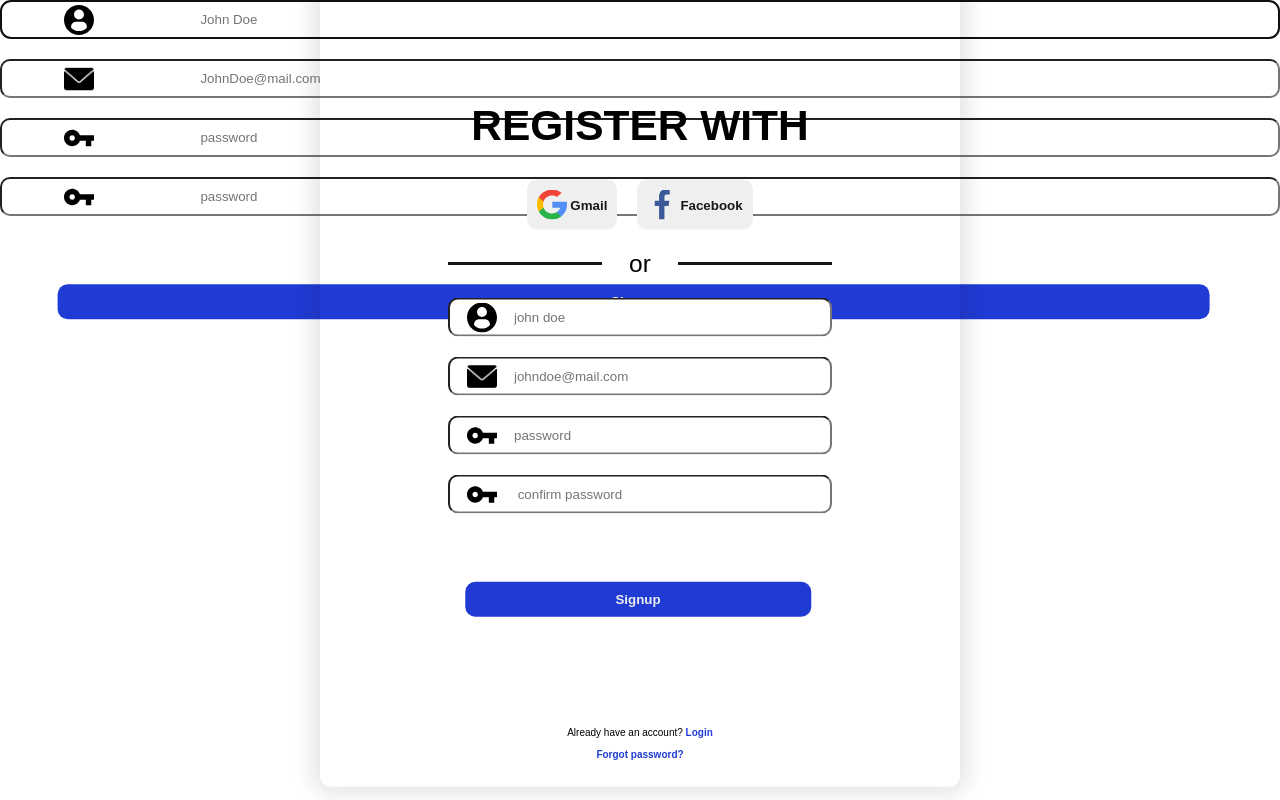
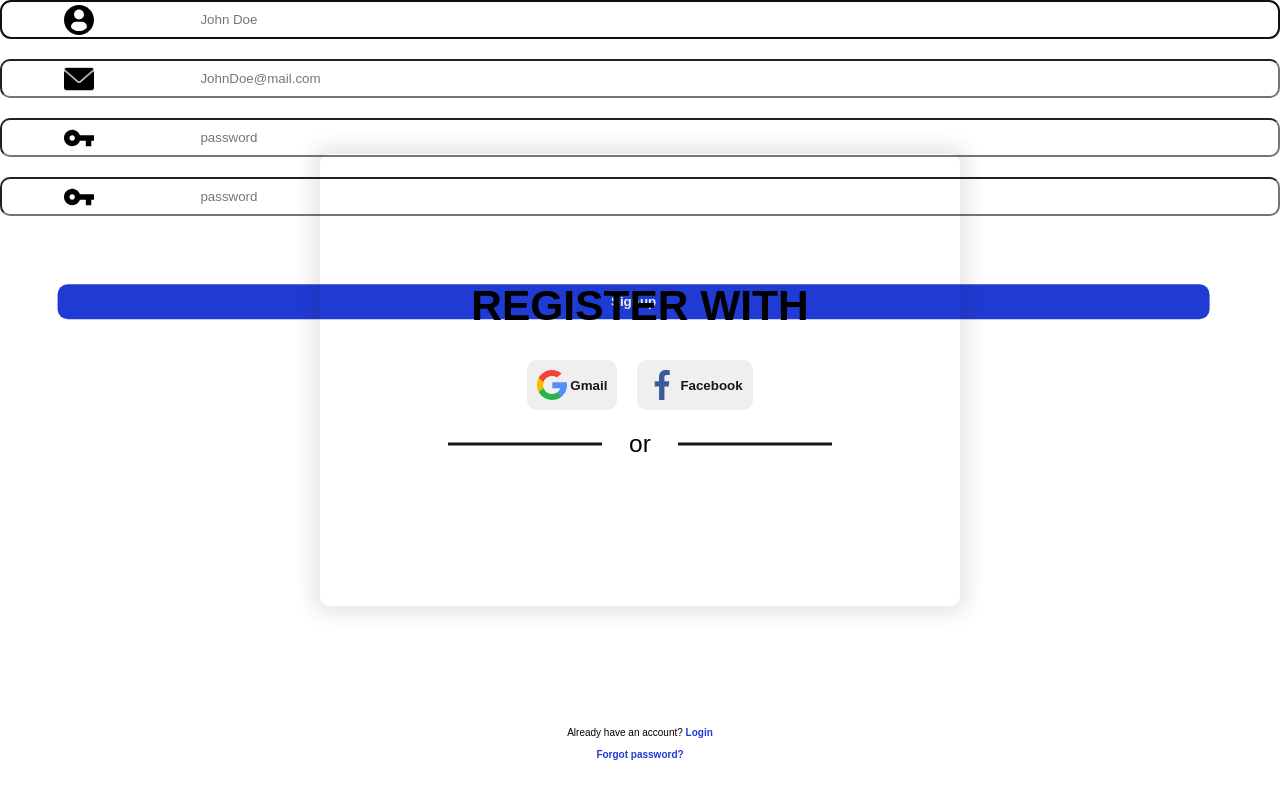
Before and after one commit to mobinpardazesh/cando, a Django app: page /signup/ in a window 1280 px wide. Run offline with Django 4.2, Linux system fonts and the light colour scheme; some libraries are stand-ins or nearby versions.

Commit message:
1402/5/21

```diff
--- a/templates/signup.html
+++ b/templates/signup.html
@@ -94,25 +94,7 @@
                 </button>
             </div>
             <div class="text-center line form-divider">or</div>
-            <form method="get" class="login-form spacer" id="signup-form">
-                <div class="input-group">
-                    <img class="icon input-icon" src="/static/icons/profile-user.svg" alt="">
-                    <input required name="username" id="username" type="text" class="form-input" placeholder="john doe" maxlength="16" minlength="6">
-                </div>
-                <div class="input-group">
-                    <img class="icon input-icon" src="/static/icons/envelope.png" alt="">
-                    <input required name="email" id="email" type="email" class="form-input" placeholder="johndoe@mail.com">
-                </div>
-                <div class="input-group">
-                    <img class="icon input-icon" src="/static/icons/key.svg" alt="">
-                    <input required name="password1" id="password1" type="password" class="form-input" placeholder="password" maxlength="22" minlength="8">
-                </div>
-                <div class="input-group">
-                    <img class="icon input-icon" src="/static/icons/key.svg" alt="">
-                    <input required name="password2" id="password2" type="password" class="form-input" placeholder=" confirm password" maxlength="22" minlength="8">
-                </div>
-                <input type="submit" class="submit" value="Signup">
-            </form>
+
 
         </div>
 
```
